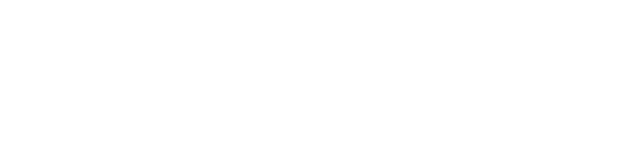
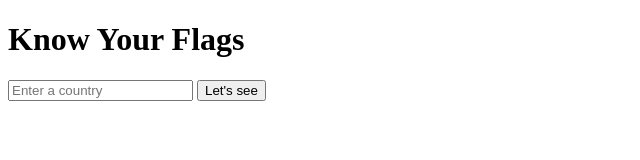
Before and after one commit to Prakriti2515/Know-Your-Flags, a plain HTML site: page index.html in a window 1280 px wide. Shown: the whole page, without its empty margins (0-640 px from the left). Drawn offline with Linux system fonts and the light colour scheme.

Commit message:
divs created

```diff
--- a/index.html
+++ b/index.html
@@ -7,6 +7,13 @@
     <title>Know your flags</title>
 </head>
 <body>
+    <h1>Know Your Flags</h1>
+    <div id="container">
+        <input type="text" placeholder="Enter a country" id="enter">
+        <button id="submit">Let's see</button>
+        <div id="flag"></div>
+    </div>
     <script src="script.js"></script>
+
 </body>
 </html>
```
